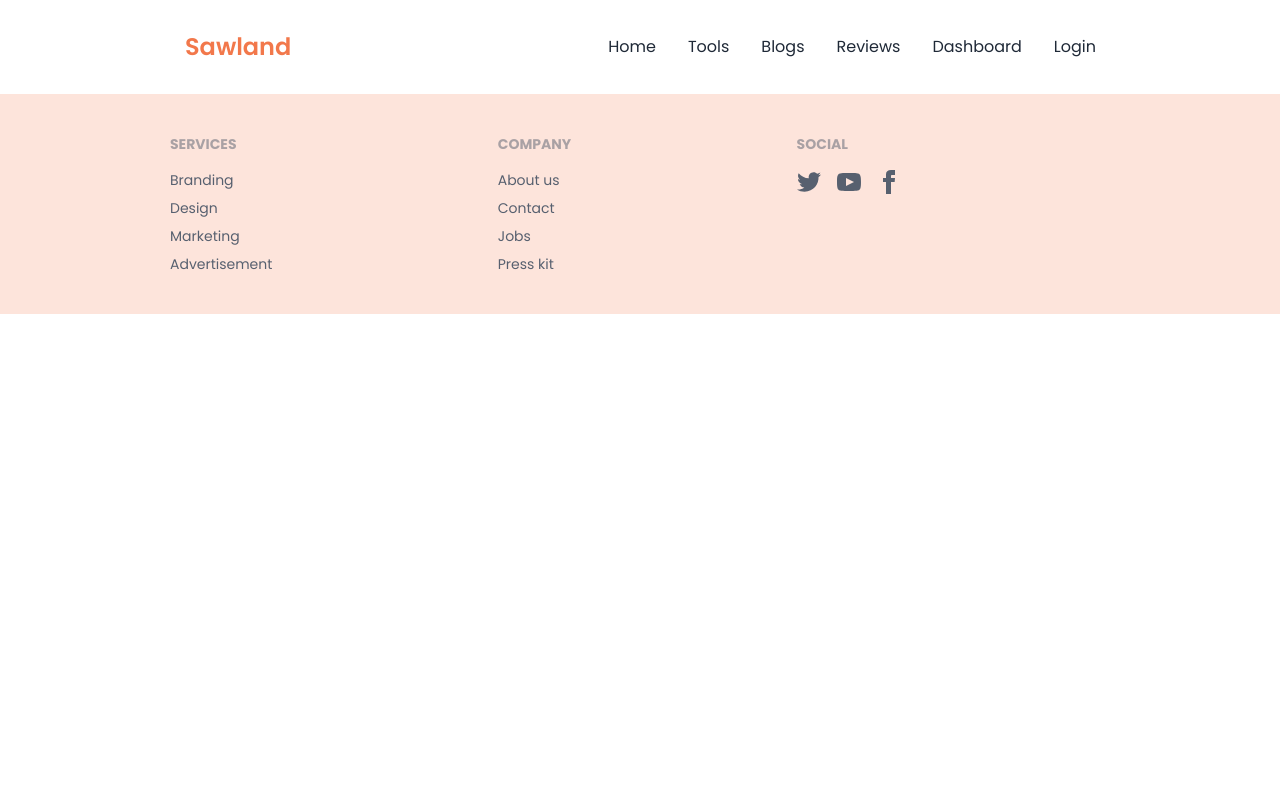
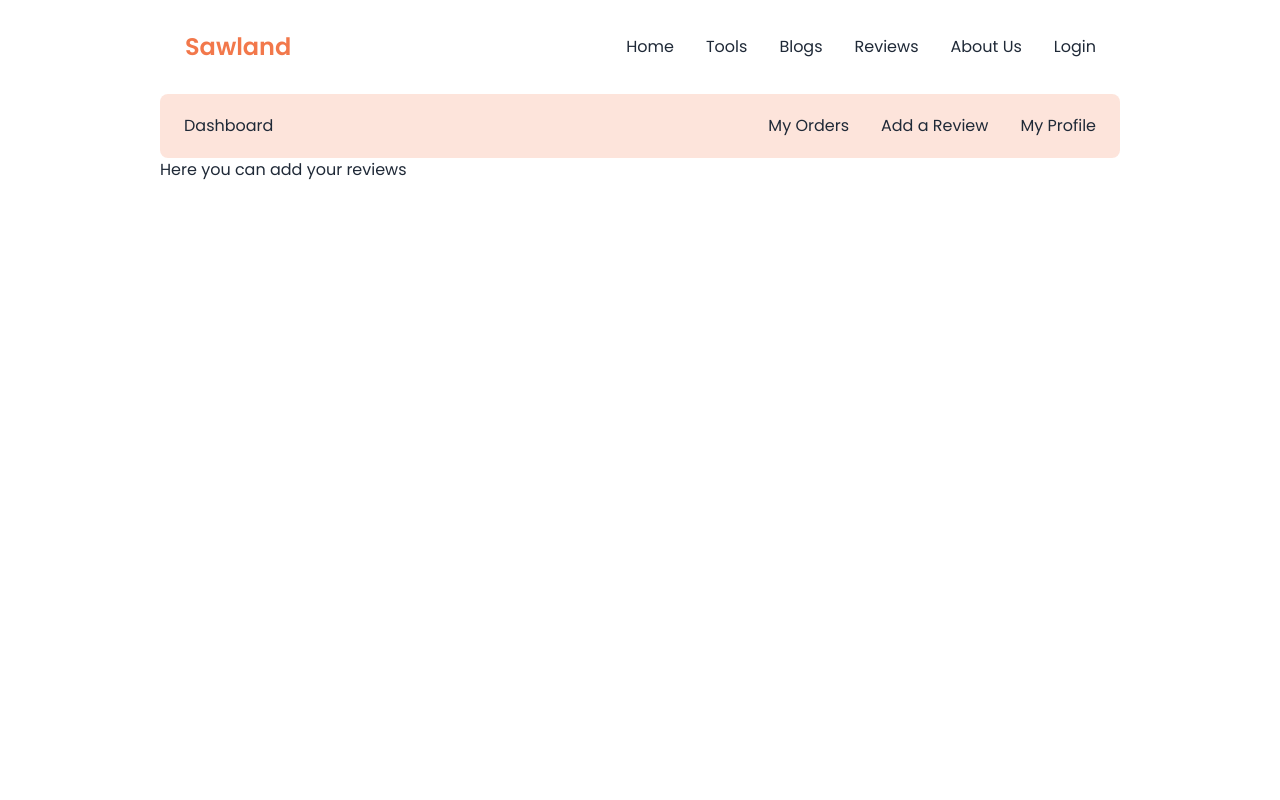
Before and after one commit to zillur-rgb/sawland-client, a React (Create React App) app: page /dashboard/addreview in a window 1280 px wide. Shown: the top 800 px of the page. Built offline with nearby package versions, Linux system fonts and the light colour scheme; no server answers.

Commit message:
Dashboard Layout

```diff
--- /dev/null
+++ b/src/Components/Dashboard/AddReview.jsx
@@ -0,0 +1,11 @@
+import React from "react";
+
+const AddReview = () => {
+  return (
+    <div>
+      <h1>Here you can add your reviews</h1>
+    </div>
+  );
+};
+
+export default AddReview;
--- /dev/null
+++ b/src/Components/Dashboard/MyOrders.jsx
@@ -0,0 +1,11 @@
+import React from "react";
+
+const MyOrders = () => {
+  return (
+    <div>
+      <h1>This is my orders page</h1>
+    </div>
+  );
+};
+
+export default MyOrders;
--- /dev/null
+++ b/src/Components/Dashboard/MyProfile.jsx
@@ -0,0 +1,11 @@
+import React from "react";
+
+const MyProfile = () => {
+  return (
+    <div>
+      <h1>user Information goes here</h1>
+    </div>
+  );
+};
+
+export default MyProfile;
--- a/src/Components/Shared/Navbar.jsx
+++ b/src/Components/Shared/Navbar.jsx
@@ -35,7 +35,11 @@ const Navbar = () => {
               <Link to="/reviews">Reviews</Link>
             </li>
             <li>
-              <Link to="/">Dashboard</Link>
+              {user ? (
+                <Link to="/dashboard">Dashboard</Link>
+              ) : (
+                <Link to="/">About Us</Link>
+              )}
             </li>
             <li>
               {user ? (
--- a/src/Pages/Allpages.jsx
+++ b/src/Pages/Allpages.jsx
@@ -1,6 +1,10 @@
 import React from "react";
 import { Route, Routes } from "react-router-dom";
+import AddReview from "../Components/Dashboard/AddReview";
+import MyOrders from "../Components/Dashboard/MyOrders";
+import MyProfile from "../Components/Dashboard/MyProfile";
 import RequireAuth from "../Components/RequireAuth/RequireAuth";
+import Dashboard from "./Dashboard";
 import Details from "./Details";
 import ForgetPassword from "./ForgetPassword";
 import Homepage from "./Homepage";
@@ -15,6 +19,11 @@ const Allpages = () => {
     <Routes>
       <Route path="/" element={<Homepage />} />
       <Route path="/tools" element={<Tools />} />
+      <Route path="/dashboard" element={<Dashboard />}>
+        <Route index element={<MyOrders />} />
+        <Route path="addreview" element={<AddReview />} />
+        <Route path="myprofile" element={<MyProfile />} />
+      </Route>
       <Route path="/reviews" element={<Reviews />} />
       <Route path="/login" element={<Login />} />
       <Route path="/signup" element={<SignUp />} />
--- /dev/null
+++ b/src/Pages/Dashboard.jsx
@@ -0,0 +1,64 @@
+import React from "react";
+import { Link, Outlet } from "react-router-dom";
+
+const Dashboard = () => {
+  return (
+    <div>
+      <div class="drawer w-full lg:w-3/4 mx-auto">
+        <input id="my-drawer-3" type="checkbox" class="drawer-toggle" />
+        <div class="drawer-content flex flex-col">
+          <div class="w-full navbar bg-main bg-opacity-20 rounded-lg">
+            <div class="flex-none lg:hidden">
+              <label for="my-drawer-3" class="btn btn-square btn-ghost">
+                <svg
+                  xmlns="http://www.w3.org/2000/svg"
+                  fill="none"
+                  viewBox="0 0 24 24"
+                  class="inline-block w-6 h-6 stroke-current"
+                >
+                  <path
+                    stroke-linecap="round"
+                    stroke-linejoin="round"
+                    stroke-width="2"
+                    d="M4 6h16M4 12h16M4 18h16"
+                  ></path>
+                </svg>
+              </label>
+            </div>
+            <div class="flex-1 px-2 mx-2">Dashboard</div>
+            <div class="flex-none hidden lg:block">
+              <ul class="menu menu-horizontal">
+                <li>
+                  <Link to="/dashboard">My Orders</Link>
+                </li>
+                <li>
+                  <Link to="/dashboard/addreview">Add a Review</Link>
+                </li>
+                <li>
+                  <Link to="/dashboard/myprofile">My Profile</Link>
+                </li>
+              </ul>
+            </div>
+          </div>
+          <Outlet />
+        </div>
+        <div class="drawer-side">
+          <label for="my-drawer-3" class="drawer-overlay"></label>
+          <ul class="menu p-4 overflow-y-auto w-2/5 bg-base-100">
+            <li>
+              <Link to="/dashboard">My Orders</Link>
+            </li>
+            <li>
+              <Link to="/dashboard/addreview">Add a Review</Link>
+            </li>
+            <li>
+              <Link to="/myprofile">My Profile</Link>
+            </li>
+          </ul>
+        </div>
+      </div>
+    </div>
+  );
+};
+
+export default Dashboard;
```
